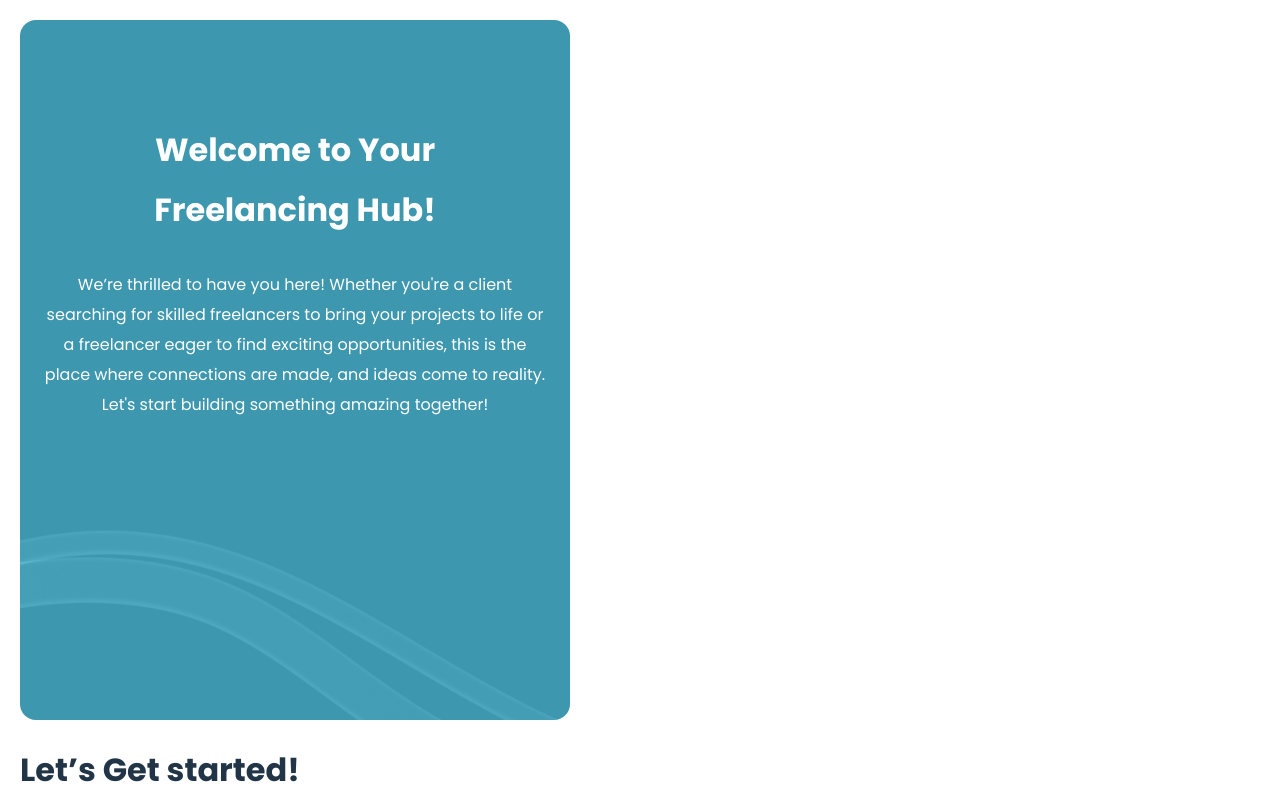
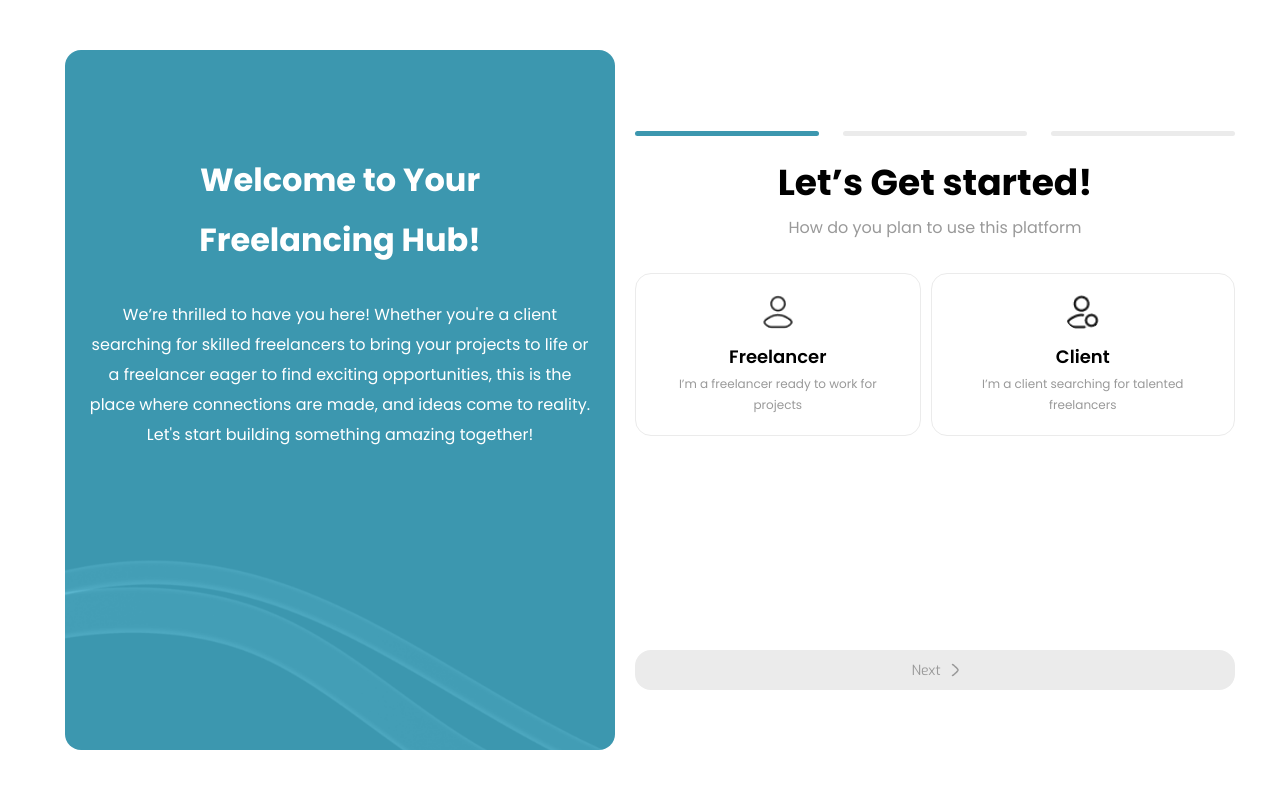
Before and after one commit to 01m2ary/m2-week1-task1, a React (Vite) app: page / in a window 1280 px wide. Shown: the top 800 px of the page. Built offline with nearby package versions, Linux system fonts and the light colour scheme.

Commit message:
selectAccountType

```diff
--- a/index.html
+++ b/index.html
@@ -2,6 +2,7 @@
 <html lang="en">
   <head>
     <link href="https://fonts.googleapis.com/css2?family=Poppins:wght@400;500;600;700&display=swap" rel="stylesheet">
+    <link href="https://fonts.googleapis.com/css2?family=Exo:wght@300;400;600&display=swap" rel="stylesheet">
     <meta charset="UTF-8" />
     <link rel="icon" type="image/svg+xml" href="/vite.svg" />
     <meta name="viewport" content="width=device-width, initial-scale=1.0" />
--- a/src/login/selectAccountType/selectAccountType.css
+++ b/src/login/selectAccountType/selectAccountType.css
@@ -0,0 +1,161 @@
+*{
+  margin:0;
+  padding: 0;
+  font-family: 'Poppins', sans-serif;
+}
+html, body {
+  height: 100%;
+  display: flex;
+  justify-content: center;
+  align-items: center;
+}
+
+.contentSelectAccountType {
+  display: flex;
+  justify-content: space-between;
+  align-items: center;
+  height: 100vh;
+  width: 100%;
+
+
+}
+
+
+.Main-Continar{
+  display: flex;
+  justify-content: space-between;
+  align-items: center;
+  width: 600px;
+  height: 700px;
+
+}
+
+.Header{
+  display: flex;
+  flex-direction: column;
+  justify-content: space-between;
+  align-items: center;
+  width: 100%;
+  height: 100%;
+
+}
+
+
+.Steps{
+  display: flex;
+  justify-content: space-between;
+  align-items: center;
+  width: 100%;
+  height: 10px;
+  margin-top:80px;
+
+}
+
+.line13 , .line12 , .line14{
+
+  width:184px;
+  height: 5px;
+  border-radius: 4px;
+  background-color: #EBEBEB;
+
+}
+.line13 {
+  background-color: #3C97AF;
+}
+
+.getStarted h1{
+  margin-top:16px;
+  color: black;
+  font-weight: 700;
+  text-align:center;
+  margin-bottom: 0;
+  font-size:36px;
+
+}
+
+.getStarted p{
+  margin-top:0px;
+  font-weight: 400;
+  color: #999999;
+  font-size:16px;
+  text-align:center;
+
+}
+
+.signUpFrom{
+  display: flex;
+  flex-direction: column;
+  justify-content: space-between;
+  align-items: center;
+  width: 100%;
+  height:100%;
+
+}
+.SelectAccountType-F-C{
+  margin-top:30px;
+  display: flex;
+  justify-content: space-between;
+  align-items: center;
+  width: 100%;
+  gap: 10px;
+}
+
+.accountTypeCardFreelancer , .accountTypeCardClient{
+  border: 1px solid #EBEBEB;
+  border-radius: 16px;
+  display: flex;
+  flex-direction: column;
+  justify-content: center;
+  align-items: center;
+  text-align: center;
+  padding:20px;
+
+
+}
+
+.accountTypeCardFreelancer img , .accountTypeCardClient img{
+  width: 36px;
+  height: auto;
+
+}
+
+.accountTypeCardFreelancer h1 , .accountTypeCardClient h1{
+  margin-top:16px;
+  font-size: 18px;
+  font-weight: 600;
+  line-height: 22.5px;
+  margin-bottom:0px;
+  color: black;
+}
+
+.accountTypeCardFreelancer p , .accountTypeCardClient p{
+  font-size: 12px;
+  font-weight: 400;
+  line-height: 21px;
+  margin-top:4px;
+  color: #999999;
+}
+
+.primaryButton{
+  width:100%;
+  height:40px;
+  border-radius:16px;
+  background-color: #EBEBEB;
+  display: flex;
+  justify-content: center;
+  align-items: center;
+  gap:10px;
+  color:#999999;
+  margin-bottom: 60px;
+  font-size: 14px;
+  font-family: 'Exo', sans-serif;
+
+}
+
+.primaryButton img{
+  width:8px;
+  height: auto;
+
+
+
+}
```
